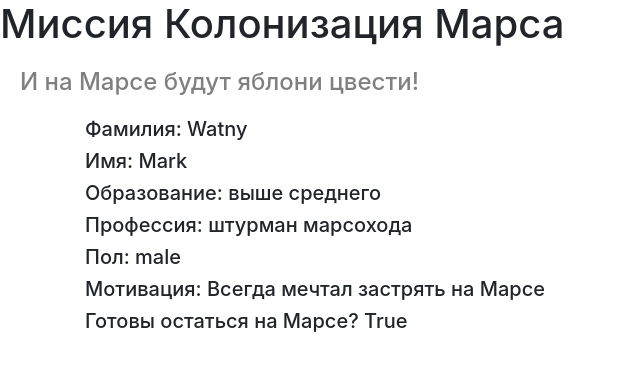
After one commit to seerigorsss/flask_training, a Flask app: page /answer in a window 1280 px wide. The commit adds this page. Shown: the top 371 px of the page, without its empty margins (0-640 px from the left). Run offline with Flask 3, Linux system fonts and the light colour scheme; some libraries are stand-ins or nearby versions.

Commit message:
Решение задачи "Автоматический ответ"

```diff
--- a/main.py
+++ b/main.py
@@ -14,5 +14,20 @@
     return render_template('training.html', profession=prof)
 
 
+@app.route('/answer')
+@app.route('/auto_answer')
+def answer():
+    params = {}
+    params['title'] = 'Анкета'
+    params['surname'] = 'Watny'
+    params['name'] = 'Mark'
+    params['education'] = 'выше среднего'
+    params['profession'] = 'штурман марсохода'
+    params['sex'] = 'male'
+    params['motivation'] = 'Всегда мечтал застрять на Марсе'
+    params['ready'] = 'True'
+    return render_template('auto_answer.html', values=params)
+
+
 if __name__ == '__main__':
     app.run(port=5000, host='127.0.0.1')
--- /dev/null
+++ b/static/css/style.css
@@ -0,0 +1,4 @@
+h4 {
+    margin: 20px;
+    color: gray;
+}
--- /dev/null
+++ b/templates/auto_answer.html
@@ -0,0 +1,13 @@
+{% extends "base.html" %}
+
+{% block content %}
+    <link rel="stylesheet" href="./static/css/style.css">
+    <h5>{{ "Фамилия" }}: {{ values["surname"] }}</h5>
+    <h5>{{ "Имя" }}: {{ values["name"] }}</h5>
+    <h5>{{ "Образование" }}: {{ values["education"] }}</h5>
+    <h5>{{ "Профессия" }}: {{ values["profession"] }}</h5>
+    <h5>{{ "Пол" }}: {{ values["sex"] }}</h5>
+    <h5>{{ "Мотивация" }}: {{ values["motivation"] }}</h5>
+    <h5>{{ "Готовы остаться на Марсе" }}? {{ values["ready"] }}</h5>
+
+{% endblock %}
--- a/templates/base.html
+++ b/templates/base.html
@@ -7,7 +7,7 @@
           href="https://stackpath.bootstrapcdn.com/bootstrap/4.4.1/css/bootstrap.min.css"
           integrity="sha384-Vkoo8x4CGsO3+Hhxv8T/Q5PaXtkKtu6ug5TOeNV6gBiFeWPGFN9MuhOf23Q9Ifjh"
           crossorigin="anonymous">
-    <title>{{title}}</title>
+    <title>{{ values["title"] }}</title>
 </head>
 <body>
 <header>
```
